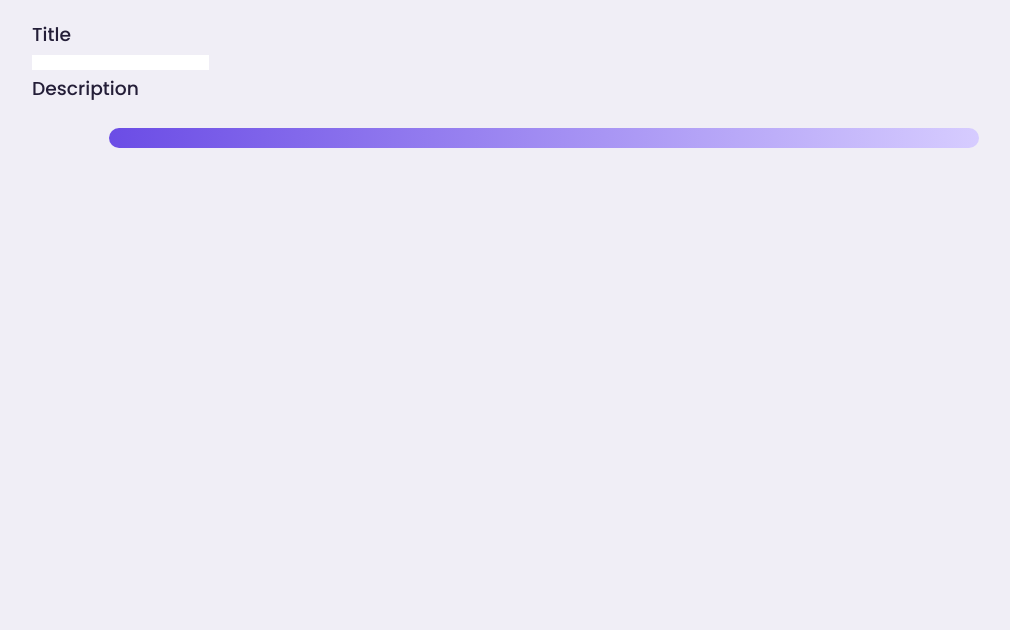
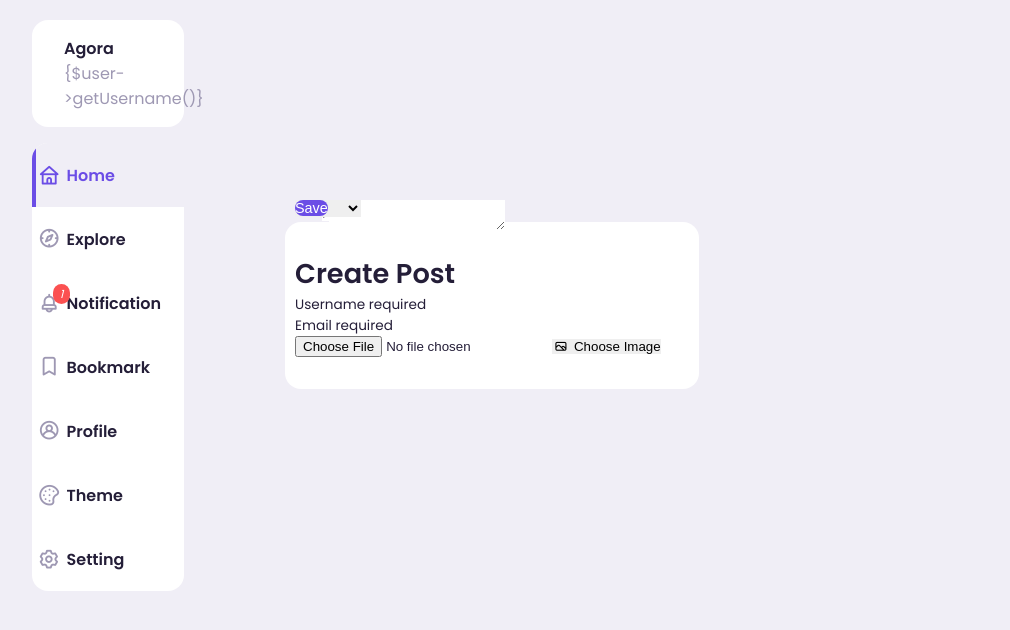
Before and after one commit to flebo45/Agora, a PHP site: the page made by html css js/creation-post.html in a window 1280 px wide. Shown: the part 66-696 px from the top of the page, without its empty margins (96-1106 px from the left). Run offline with PHP 8.4, Linux system fonts and the light colour scheme.

Commit message:
crea post html
non ancora css

```diff
--- a/html css js/creation-post.html
+++ b/html css js/creation-post.html
@@ -1,5 +1,5 @@
 <!DOCTYPE html>
-<html lang="en">
+<html lang="en" xmlns="http://www.w3.org/1999/html">
 <head>
   <meta charset="UTF-8">
   <meta http-equiv="X-UA-compatible" content ="IE=edge">
@@ -34,30 +34,112 @@
 <!---------------------------------MAIN------------------------------------>
 <main>
   <div class="container">
-    <div class="box">
-      <form>
-        <div>
-          <h3 class="tex-bold">Title</h3>
-          <label>
-            <input type="text" class="input-description" required>
-          </label>
+    <!-----------------------left-------------------->
+    <div class="left">
+      <a class="profile">
+        <div class="profile-photo">
+          <img src="Img/A.png" alt=" log in">
         </div>
-        <div>
-          <h3 class="tex-bold">Description</h3>
-          <label>
-          </label>
+        <div class ="handle">
+          <h4> Agora </h4>
+          <p class="text-muted">{$user->getUsername()}
+          </p>
         </div>
-        <label>
-          <input type="image" class="input-image" placeholder="Image" required alt="">
-        </label>
-        <label>
-          <button type="submit" class="submit-btn" onclick="location.href='index.html'"></button>
-        </label>
+      </a>
+      <!-----------------------SIDE BAR-------------------->
+      <div class="sidebar">
+        <a class="menu-items active">
+          <span> <i class="uil uil-home"></i></span> <h3> Home</h3>
+        </a>
+        <a class="menu-items ">
+          <button class="btn-transparent" onclick="location.href='explore.html'"> <i class="uil uil-compass"></i></button> <h3> Explore</h3>
+        </a>
+        <a class="menu-items" id="notification">
+          <span> <i class="uil uil-bell"><small class="notification-count">1</small></i></span> <h3> Notification</h3>
+          <!----------------NOTIFICATION POPUP------------------------>
+          <div class="notification-popup">
+            <div>
+              <div class="profile-photo">
+                <img src="Img/A.png" alt="photo">
+              </div>
+              <div class="notification-body">
+                <b> user name for notification</b> <-Action made by him
+                <small class="text-muted"> time</small>
+              </div>
+            </div>
+          </div>
+        </a>
+        <!------------------------END OF NOTIFICATION POP UP------------------->
+        <a class="menu-items">
+          <button class="btn-transparent" onclick="location.href='bookmark.html'"><i class="uil uil-bookmark"></i></button> <h3> Bookmark</h3>
+        </a>
+        <a class="menu-items">
+          <button class="btn-transparent" onclick="location.href='profile.html'"> <i class="uil uil-user-circle"></i></button><h3>Profile</h3>
+
+        </a>
+        <a class="menu-items " id="theme">
+          <span> <i class="uil uil-palette"></i></span> <h3> Theme</h3>
+        </a>
+        <a class="menu-items " >
+          <span> <i class="uil uil-setting"></i></span> <h3> Setting</h3>
+        </a>
+      </div>
+    </div>
+
+
+    <!-----------------------END OF LEFT-------------------->
+
+    <!---------------------CREATION POST------------------------>
+
+    <div class="middle creation-post ">
+      <form action="#" method="post" class="form-creation md-box" enctype="multipart/form-data">
+        <h1 class="title"> Create Post</h1>
+
+        <ul class="form-error">
+          <li>Username required</li>
+          <li>Email required</li>
+        </ul>
+
+        <div class="input-group">
+        <label for="title">Title</label>
+        <input type="text" name="title" id="title" class="input-control">
+        </div>
+
+        <div class="input-group">
+          <label for="post-editor">Body</label>
+          <textarea name="body" id="post-editor"></textarea>
+        </div>
+
+        <div class="post-details">
+          <div class="select-topic-wrapper">
+            <div class="input-group">
+              <label for="topic"></label>
+              <select name="topic_id" id="topic">
+                <option></option>
+                <option value="Cucina">Cucina</option>
+                <option value="Sport">Sport</option>
+                <option value="Viaggi">Viaggi</option>
+                <option value="Cinema">Cinema</option>
+                <option value="Casa">Casa</option>
+              </select>
+            </div>
+          </div>
+          <div class="image-wrapper">
+            <input type="file" name="image" id="" class="hide image-input">
+            <button type="button" class="bg-image">
+              <span>
+                <i class="uil uil-image image-outline"></i>
+                <span>Choose Image</span>
+              </span>
+            </button>
+          </div>
+        </div>
+        <div class="input-group">
+          <button type="submit" class="btn btn-primary">Save</button>
+        </div>
       </form>
     </div>
   </div>
-
-
 </main>
 </body>
 </html>
--- a/html css js/style.css
+++ b/html css js/style.css
@@ -774,6 +774,40 @@ main .container .left .profile{
 }
 
 
+/*----------------------CREATION POST-------------------*/
+
+ .form-creation{
+    background: var(--color-white);
+    border-radius: var(--card-border-radius);
+    padding:var(--card-padding);
+    margin: 10rem auto;
+    font-size: 0.85rem;
+    line-height: 1.5;
+     align-items: center;
+}
+
+ .creation-post{
+     align-items: center;
+     --card-padding: var(--card-padding);
+     display: flex;
+     gap: 1rem;
+ }
+
+ .creation-post .input-group{
+     display: flex;
+ }
+.md-box{
+    padding: 32px 10px;
+    width: 75%;
+}
+
+.lg-box{
+    padding: 32px 10px;
+    width: 95%;
+}
+
+
+
 /*--------------------------------------------
 MEDIA QUERIES FOR SMALL LAPTOPS AND BIG TABLETS
 -----------------------------------------------
@@ -808,30 +842,37 @@ MEDIA QUERIES FOR SMALL LAPTOPS AND BIG TABLETS
     .customize-theme .card{
         width:80vw;
     }
-}
+
+    .lg-box .md-box{
+    width: 100%;
+    }
 /*--------------------------------------------
 MEDIA QUERIES FOR SMALL TABLETS AND PHONES
 -----------------------------------------------
 */
 @media screen and (max-width: 992px) {
 
-     .search-bar {
+    .search-bar {
         display: none
     }
 
     main .container {
         grid-template-columns: 0 auto 5rem;
-        gap:0;
+        gap: 0;
     }
 
-    main .container .left{
+    main .container .left {
         grid-column: 3/4;
         position: fixed;
-        top:3.5rem;
-        bottom:0;
+        top: 3.5rem;
+        bottom: 0;
         right: 0
     }
 
+    .lg-box .md-box {
+        width: 100%;
+    }
+}
     /*----------------------NOTIFICATION POPUP-------------------*/
 
     .left .notification-popup{
```
